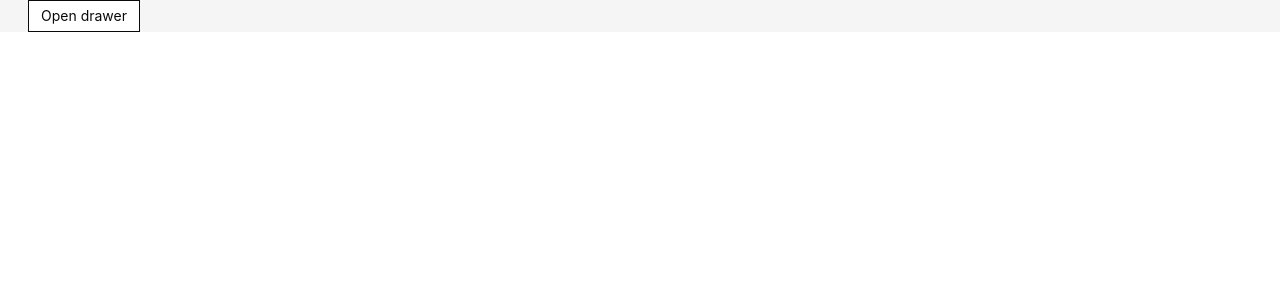
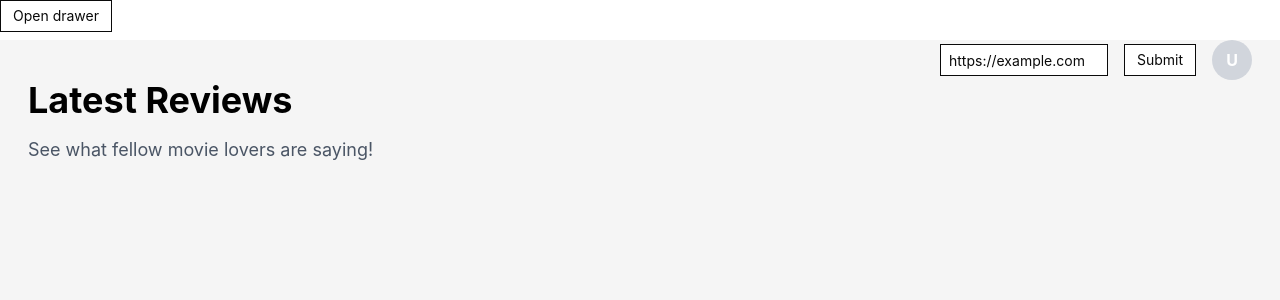
Before and after one commit to asantos3005/cineshare-frontend, a React (Vite) app: page / in a window 1280 px wide. Shown: the top 300 px of the page. Built offline with nearby package versions, Linux system fonts and the light colour scheme.

Commit message:
Added outlet to render routes and added baseui form customised to be a search bar and placeholder profile pic.

```diff
--- a/src/App.tsx
+++ b/src/App.tsx
@@ -5,7 +5,7 @@ import NotFoundPage from "./pages/NotFoundPage";
 
 export default function App() {
   return (
-    <main className="px-7 bg-neutral-100">
+    <>
         <Routes>
           <Route element={<StandardLayout />}>
             <Route path="/" element={<Home />} />
@@ -13,6 +13,8 @@ export default function App() {
 
           <Route path="*" element={<NotFoundPage />} />
         </Routes>
-    </main>
+
+    </>
+
   );
 }
--- /dev/null
+++ b/src/components/ProfileCircle.tsx
@@ -0,0 +1,9 @@
+
+export default function ProfileCircle() {
+
+    return (
+        <div className="w-10 h-10 rounded-full bg-gray-300 flex items-center justify-center">
+            <span className="text-white font-bold">U</span>
+        </div>
+    );
+}
--- /dev/null
+++ b/src/components/Searchbar.tsx
@@ -0,0 +1,70 @@
+'use client';
+import * as React from 'react';
+import { Field } from '@base-ui/react/field';
+import { Form } from '@base-ui/react/form';
+import { Button } from '@base-ui/react/button';
+
+export default function Searchbar() {
+  const [errors, setErrors] = React.useState({});
+  const [loading, setLoading] = React.useState(false);
+
+  return (
+    <Form
+      className="flex w-full max-w-64 gap-4"
+      errors={errors}
+      onSubmit={async (event) => {
+        event.preventDefault();
+        const formData = new FormData(event.currentTarget);
+        const value = formData.get('url') as string;
+
+        setLoading(true);
+        const response = await submitForm(value);
+        const serverErrors = {
+          url: response.error,
+        };
+
+        setErrors(serverErrors);
+        setLoading(false);
+      }}
+    >
+      <Field.Root name="url" className="flex flex-col items-start gap-1">
+        <Field.Control
+          type="url"
+          required
+          defaultValue="https://example.com"
+          placeholder="https://example.com"
+          pattern="https?://.*"
+          className="h-8 w-full border border-neutral-950 bg-white dark:bg-neutral-950 px-2 text-sm any-pointer-coarse:text-base font-normal text-neutral-950 placeholder:text-neutral-500 focus:outline-2 focus:-outline-offset-1 focus:outline-neutral-950 dark:focus:outline-white dark:border-white dark:text-white dark:placeholder:text-neutral-400"
+        />
+        <Field.Error className="text-sm text-red-700 dark:text-red-400" />
+      </Field.Root>
+      <Button
+        disabled={loading}
+        focusableWhenDisabled
+        type="submit"
+        className="flex h-8 items-center justify-center gap-2 rounded-none border border-neutral-950 bg-white px-3 text-sm leading-none whitespace-nowrap font-normal text-neutral-950 select-none hover:not-data-disabled:bg-neutral-100 active:not-data-disabled:bg-neutral-200 focus-visible:outline-2 focus-visible:-outline-offset-1 focus-visible:outline-neutral-950 dark:focus-visible:outline-white data-disabled:border-neutral-500 data-disabled:text-neutral-500 disabled:border-neutral-500 disabled:text-neutral-500 dark:border-white dark:bg-neutral-950 dark:text-white dark:hover:not-data-disabled:bg-neutral-800 dark:active:not-data-disabled:bg-neutral-700 dark:data-disabled:border-neutral-400 dark:data-disabled:text-neutral-400"
+      >
+        Submit
+      </Button>
+    </Form>
+  );
+}
+
+async function submitForm(value: string) {
+  // Mimic a server response
+  await new Promise((resolve) => {
+    setTimeout(resolve, 1000);
+  });
+
+  try {
+    const url = new URL(value);
+
+    if (url.hostname.endsWith('example.com')) {
+      return { error: 'The example domain is not allowed' };
+    }
+  } catch {
+    return { error: 'This is not a valid URL' };
+  }
+
+  return { success: true };
+}
--- a/src/layouts/StandardLayout.tsx
+++ b/src/layouts/StandardLayout.tsx
@@ -1,8 +1,15 @@
-import MenuDrawer from '../components/Drawer';
+import { Outlet } from 'react-router/internal/react-server-client';
+import MenuDrawer from '../components/MenuDrawer';
 
 function StandardLayout() {
     return (
+        <>
         <MenuDrawer/>
+        <main className="px-7 bg-neutral-100">
+            <Outlet />
+        </main>
+        </>
+
     )
 }
 
--- a/src/pages/Home.tsx
+++ b/src/pages/Home.tsx
@@ -1,10 +1,20 @@
+import Searchbar from '../components/Searchbar';
+import ProfileCircle from '../components/ProfileCircle';
 
 function Home(){
     return (
-        <div className="flex flex-col items-center justify-center h-screen">
-            <h1 className="text-4xl font-bold mb-4">Welcome to CineShare</h1>
-            <p className="text-lg text-gray-600">Discover and share your favorite movies with friends!</p>
+        <>
+        <div className="flex justify-end items-center mt-2 gap-4">
+            <Searchbar />
+            <ProfileCircle />
         </div>
+
+        <div className="flex flex-col h-screen">
+            <h1 className="text-4xl font-bold mb-4">Latest Reviews</h1>
+            <p className="text-lg text-gray-600">See what fellow movie lovers are saying!</p>
+        </div>
+        </>
+
     );
 }
 
```
Also changed, not shown: src/components/MenuDrawer.tsx (renamed from src/components/Drawer.tsx). Lines whose indentation alone changed are shown as unchanged.
